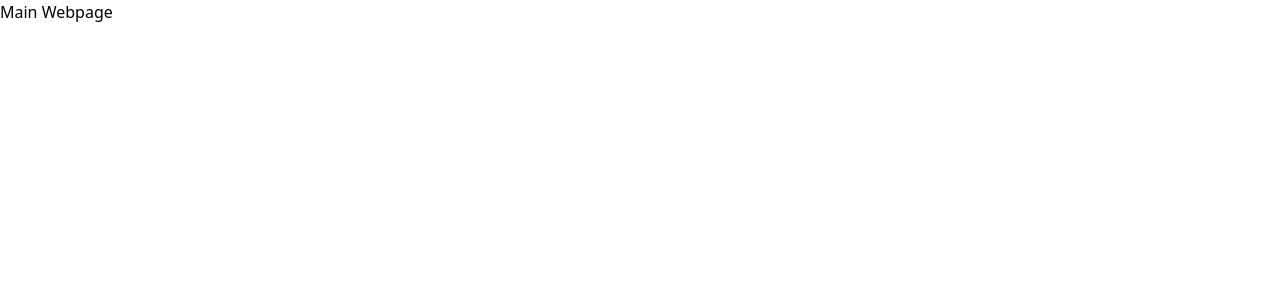
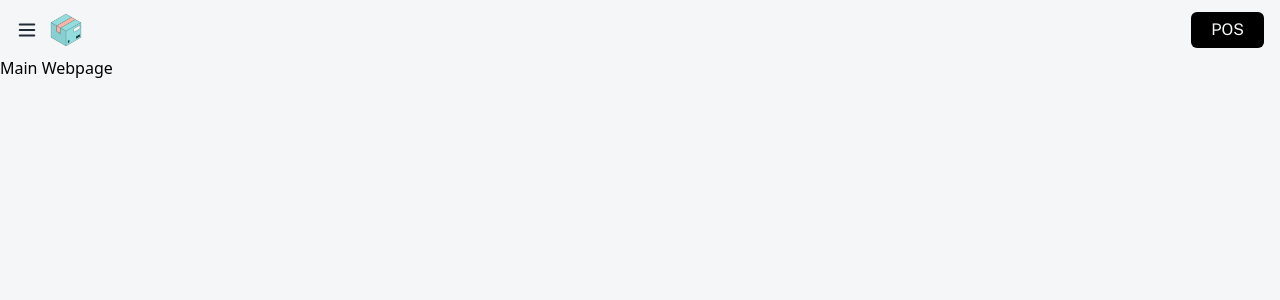
Before and after one commit to kunal2902/rent-buddy-admin, a Next.js app: page / in a window 1280 px wide. Shown: the top 300 px of the page. Built offline with nearby package versions, Linux system fonts and the light colour scheme.

Commit message:
feat: :sparkles: add main navbar

```diff
--- a/app/page.tsx
+++ b/app/page.tsx
@@ -1,7 +1,12 @@
+import { MainNavbar } from "@/components/common";
+
 export default function Home() {
 	return (
-		<main className="flex min-h-screen w-full flex-col">
-			<h1>Main Webpage</h1>
-		</main>
+		<>
+			<MainNavbar />
+			<main className="flex min-h-screen w-full bg-light-background-natural flex-col pt-14">
+				<h1>Main Webpage</h1>
+			</main>
+		</>
 	);
 }
--- a/components/common/auth-navbar/auth-navbar.tsx
+++ b/components/common/auth-navbar/auth-navbar.tsx
@@ -4,7 +4,7 @@
 
 const AuthNavbar = () => {
 	return (
-		<div className="w-full pt-6 pb-2 px-6 fixed top-0 left-0 bg-gradient-to-r from-light-background-natural to-light-background-default z-10">
+		<div className="w-full pt-4 pb-2 px-6 fixed top-0 left-0 bg-gradient-to-r from-light-background-natural to-light-background-default z-10">
 			<Link href="/">
 				<Image
 					src={Logo.src}
--- a/components/common/index.ts
+++ b/components/common/index.ts
@@ -1 +1,2 @@
 export * from "./auth-navbar/index";
+export * from "./main-navbar/index";
--- /dev/null
+++ b/components/common/main-navbar/index.ts
@@ -0,0 +1 @@
+export { default as MainNavbar } from "./main-navbar";
--- /dev/null
+++ b/components/common/main-navbar/main-navbar.tsx
@@ -0,0 +1,41 @@
+"use client";
+
+import { Menu } from "lucide-react";
+import Link from "next/link";
+import Image from "next/image";
+import Logo from "@/assets/images/logo.png";
+import { SolidBtn } from "@/components/elements";
+
+const MainNavbar = () => {
+	return (
+		<div className="w-full px-4 pt-3 pb-3 flex fixed top-0 left-0 bg-light-background-natural items-center justify-between">
+			<div className="flex items-center">
+				<button
+					className="flex items-center justify-center mr-3"
+					aria-label="drawer button"
+				>
+					<Menu size={22} className="text-light-primary-text" />
+				</button>
+
+				<Link href="/">
+					<Image
+						src={Logo.src}
+						width={Logo.width}
+						height={Logo.height}
+						alt="main logo"
+						className="w-8 h-8 object-contain"
+					/>
+				</Link>
+			</div>
+
+			<div className="flex items-center">
+				<SolidBtn
+					title="POS"
+					className="w-fit px-5 py-1.5 rounded-md bg-black"
+				/>
+			</div>
+		</div>
+	);
+};
+
+export default MainNavbar;
```
Also changed, not shown: assets/images/logo.png.
